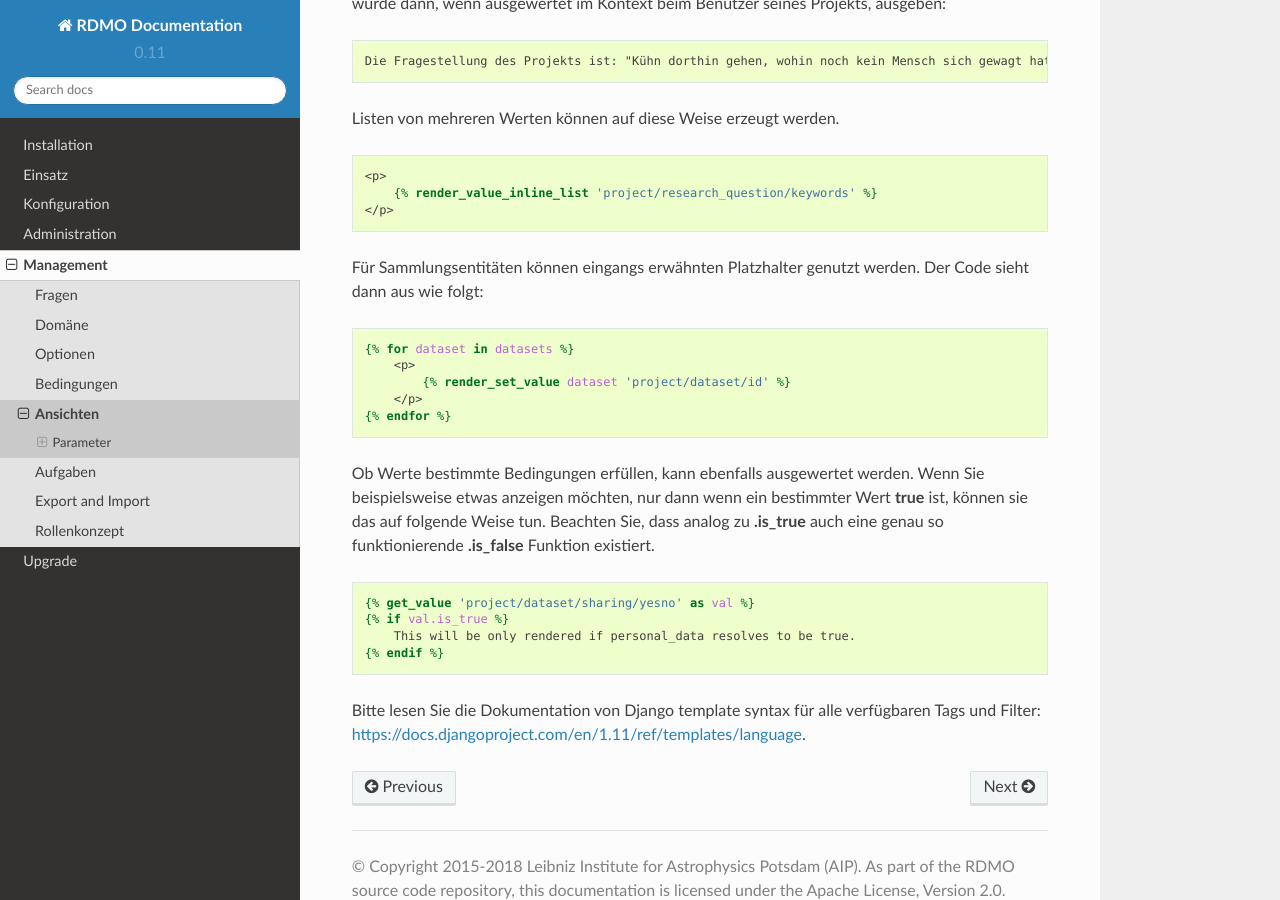
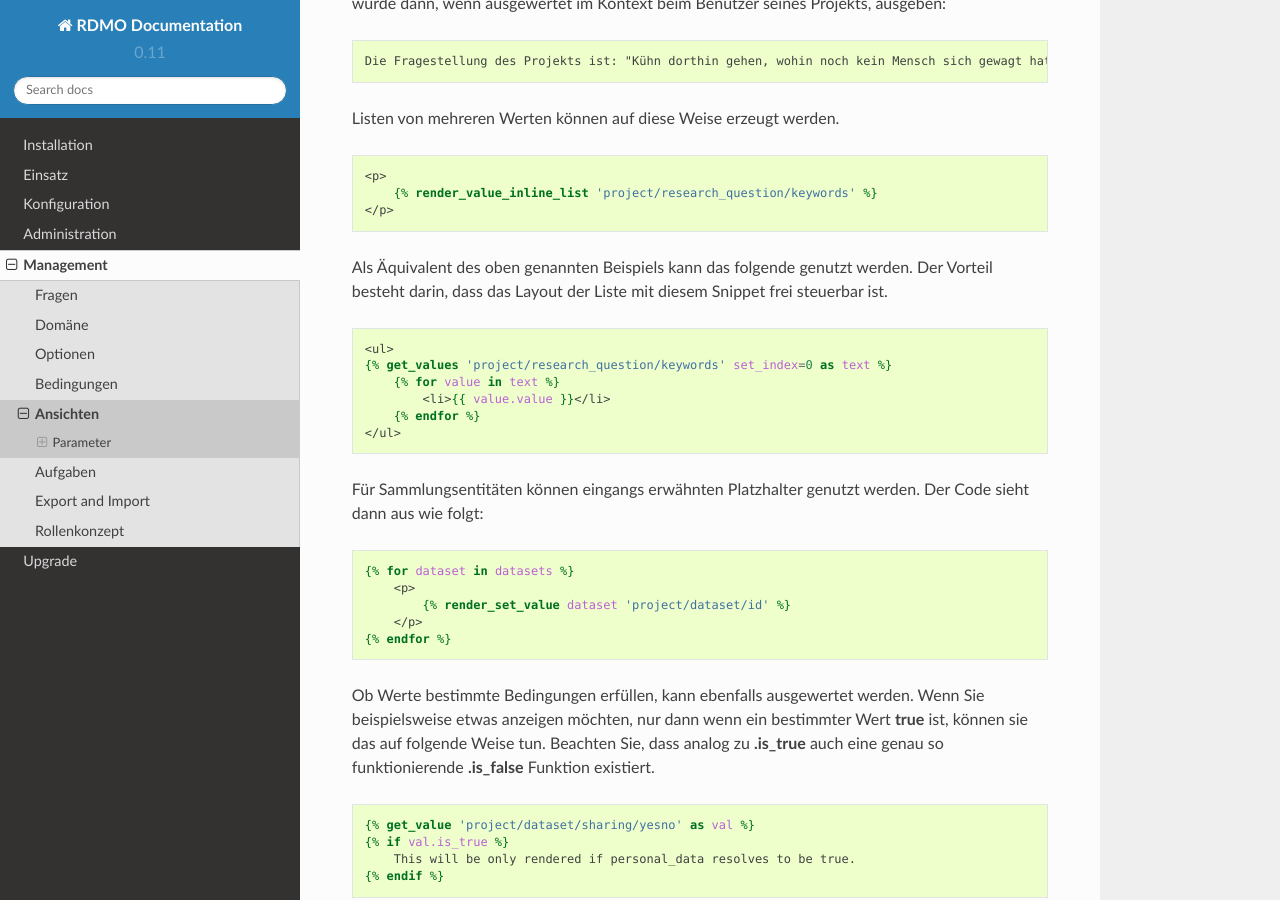
Before and after one commit to rdmorganiser/rdmo-docs-de, a Sphinx documentation site: the page built from docs/management/views.md, in a window 1280 px wide and 900 px high, scrolled down 3246 px. Built offline with Sphinx 7.4.7 and the Read the Docs theme 2.0.0, drawn with Linux system fonts in a browser that asks for light colours.

Commit message:
Add get_values example

````diff
--- a/docs/management/views.md
+++ b/docs/management/views.md
@@ -75,6 +75,16 @@ Listen von mehreren Werten können auf diese Weise erzeugt werden.
 </p>
 ```
 
+Als Äquivalent des oben genannten Beispiels kann das folgende genutzt werden. Der Vorteil besteht darin, dass das Layout der Liste mit diesem Snippet frei steuerbar ist.
+```django
+<ul>
+{% get_values 'project/research_question/keywords' set_index=0 as text %}
+    {% for value in text %}
+        <li>{{ value.value }}</li>
+    {% endfor %}
+</ul>
+```
+
 Für Sammlungsentitäten können eingangs erwähnten Platzhalter genutzt werden. Der Code sieht dann aus wie folgt:
 
 ```django
````
